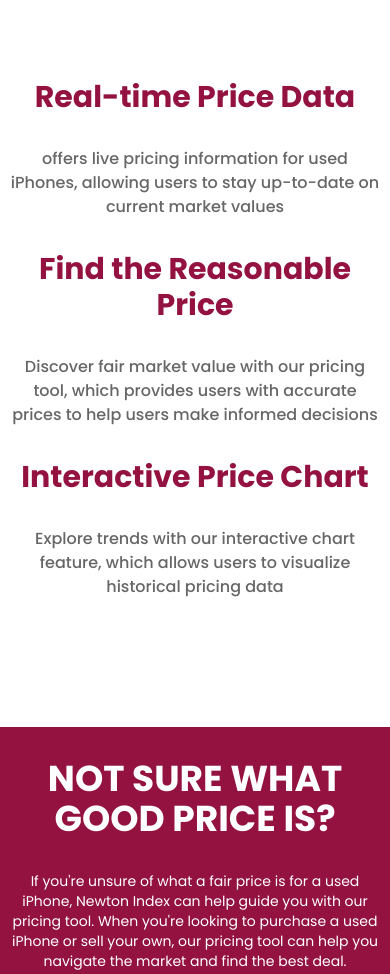
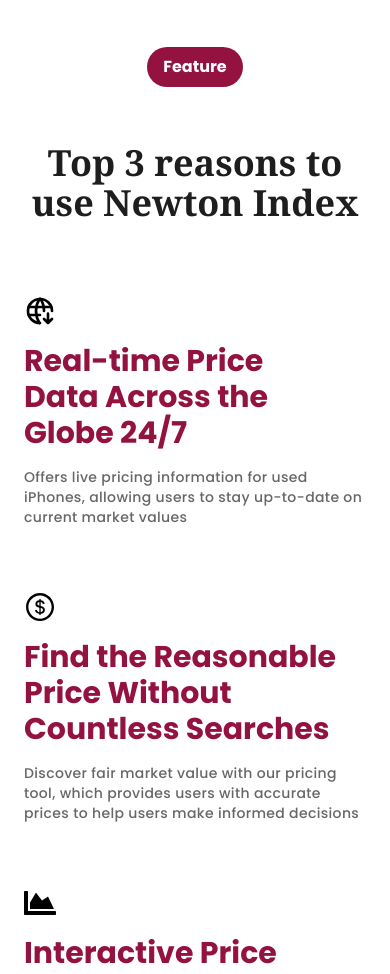
Before and after one commit to permonth-project/newton, a React (Create React App) app in the folder frontend/: page / in a window 390 px wide. Shown: the part 1020-1994 px from the top of the page. Built offline with nearby package versions, Linux system fonts and the light colour scheme.

Commit message:
Update design components

```diff
--- a/frontend/src/components/dashboard/GraphLine.jsx
+++ b/frontend/src/components/dashboard/GraphLine.jsx
@@ -37,7 +37,7 @@
     };
 
     return (
-        <div className='max-w-[1240px] mx-auto px-16 bg-black/0 mt-16 py-8 rounded-xl'>
+        <div className='max-w-[1240px] mx-auto px-16 mt-16 py-8'>
             <HighchartsReact highcharts={Highcharts} options={options} />
         </div >
     )
--- a/frontend/src/components/homepage/Cards2.jsx
+++ /dev/null
@@ -1,45 +0,0 @@
-import React from 'react'
-
-import img1 from '../../assets/NEWTON-FEATURE-1.png';
-import img2 from '../../assets/NEWTON-FEATURE-2.png';
-import img3 from '../../assets/IMAGE3.png';
-
-const Cards = () => {
-  return (
-    <div className='max-w-[1240px] group mx-auto  px-2 sm:px-0 bg-black/0   mt-4 sm:py-4 py-8 rounded-xl' id='feature'>
-
-      <div className=' mx-auto md:grid grid-cols-3 gap-8 my-4 group-hover text-center'>
-        <div className='my-8'>
-          <h1 className='text-3xl sm:text-2xl text-[#93123f] font-bold'>Real-time Price Data</h1>
-          <p className="font-medium text-black/60 mt-8 text-base">
-            offers live pricing information for used iPhones, allowing users to stay up-to-date on current market values
-          </p>
-        </div>
-
-        <div className='my-8'>
-          <h1 className='text-3xl sm:text-2xl text-[#93123f] font-bold'>Find the Reasonable Price</h1>
-          <p className="font-medium text-black/60 mt-8  text-base">
-            Discover fair market value with our pricing tool, which provides users with accurate prices to help users make informed decisions
-          </p>
-        </div>
-        <div className='my-8'>
-          <h1 className='text-3xl sm:text-2xl text-[#93123f] font-bold '>Interactive Price Chart</h1>
-          <p className="font-medium text-black/60 mt-8  text-base">
-            Explore trends with our interactive chart feature, which allows users to visualize historical pricing data
-          </p>
-        </div>
-
-      </div>
-
-
-
-
-    </div>
-
-
-
-
-  )
-}
-
-export default Cards
--- a/frontend/src/components/homepage/Iphone.jsx
+++ b/frontend/src/components/homepage/FAQ.jsx
@@ -1,7 +1,7 @@
 import React from 'react'
 import {BsFillPatchQuestionFill} from 'react-icons/bs';
 
-const Iphone = () => {
+const FAQ = () => {
   return (
     <div className='w-full mb-8 sm:px-4 px-2 sm:py-0 py-8' id='faq'>
         <div className='max-w-[1240px] flex flex-col mx-auto bg-black/0 sm:px-16 sm:py-16 border-none rounded-xl '>
@@ -24,14 +24,17 @@
         </div>
         <div className='grid  md:grid-cols-2 gap-8 mt-4'>
             <div className='bg-white flex flex-col rounded-xl'>
-            <h3 className='py-2 font-medium text-lg text-gray-800  flex items-center'><BsFillPatchQuestionFill size={20} className='text-gray-500 mr-2'/>Is&nbsp;<span className='text-[#93123f]'>Newton Index</span>&nbsp;legal to collect and use data?</h3>
-            <p className='py-2 text-gray-500 text-sm'>As a general rule, we all know it is not a good idea to scrape content from a website, yet some companies persist in this behaviour contrary to law and best practice.</p>
+            <h3 className='py-2 font-medium text-lg text-gray-800  flex items-center'><BsFillPatchQuestionFill size={20} className='text-gray-500 mr-2'/>How can I&nbsp;<span className='text-[#93123f]'>utilize</span>&nbsp;Newton Index?</h3>
+            <p className='py-2 text-gray-500 text-sm'>With the pricing tool, users can get a fair and unbiased estimate of the market value of a used iPhone, taking into consideration factors.</p>
             </div>
 
 
             <div className='bg-white flex flex-col rounded-xl'>
-            <h3 className='py-2 font-medium text-lg text-gray-800  flex items-center'><BsFillPatchQuestionFill size={20} className='text-gray-500 mr-2'/>How&nbsp;<span className='text-[#93123f]'>often</span>&nbsp; does it get updated?</h3>
-            <p className='py-2 text-gray-500 text-sm'>We will collect and publish the data into our Index every Friday evening. Because, Craigslist, website itself blocks the API when we scrap the data too often.</p>
+            <h3 className='py-2 font-medium text-lg text-gray-800  flex items-center'><BsFillPatchQuestionFill size={20} className='text-gray-500 mr-2'/>
+            Would there be more products added to the list??            </h3>
+            <p className='py-2 text-gray-500 text-sm'>
+              Other products like iPads, Macbooks and more will be added in the future. Sign the newsletter for further update!
+            </p>
             </div>
 
         </div>
@@ -40,4 +43,4 @@
   )
 }
 
-export default Iphone
+export default FAQ
--- /dev/null
+++ b/frontend/src/components/homepage/Feature.jsx
@@ -0,0 +1,74 @@
+import React from 'react'
+
+import img1 from '../../assets/NEWTON-FEATURE-1.png';
+import img2 from '../../assets/NEWTON-FEATURE-2.png';
+import img3 from '../../assets/IMAGE3.png';
+import { TbWorldDownload } from 'react-icons/tb';
+import { AiOutlineDollarCircle } from 'react-icons/ai';
+import { FaChartArea } from 'react-icons/fa';
+
+const Feature = () => {
+  return (
+    <div className='max-w-[1240px] group mx-auto  px-2 sm:px-0 bg-black/0   mt-4 sm:py-24 py-8 rounded-xl' id='feature'>
+
+
+
+      <h1 className='bg-[#93123f] w-fit mx-auto py-2 px-4 rounded-full font-bold text-center text-white mb-12'>Feature</h1>
+      <h1 className='my-8 w-fit mx-auto py-2 px-4 rounded-full font-semibold text-center text-[#1E1E1E] text-4xl font-serif'>Top 3 reasons to use Newton Index</h1>
+
+
+
+
+      <div className=' mx-auto md:grid grid-cols-3 gap-8 group-hover '>
+
+        <div className='flex flex-col bg-[#1E1E1E]/0 rounded-lg px-4 py-8 gap-4'>
+  <TbWorldDownload size={32}/>
+            <h1 className='text-3xl sm:text-xl text-[#93123f] font-bold w-[80%]'>Real-time Price Data Across the Globe 24/7</h1>
+          <p className="font-medium text-black/60 text-sm tracking-wide">
+            Offers live pricing information for used iPhones, allowing users to stay up-to-date on current market values
+          </p>
+        </div>
+
+        <div className='flex flex-col bg-[#1E1E1E]/0 rounded-lg px-4 py-8 gap-4'>
+  <AiOutlineDollarCircle size={32}/>
+            <h1 className='text-3xl sm:text-xl text-[#93123f] font-bold w-[100%]'>Find the Reasonable Price Without Countless Searches</h1>
+          <p className="font-medium text-black/60 text-sm tracking-wide">
+          Discover fair market value with our pricing tool, which provides users with accurate prices to help users make informed decisions
+          </p>
+        </div>
+
+        <div className='flex flex-col bg-[#1E1E1E]/0 rounded-lg px-4 py-8 gap-4'>
+  <FaChartArea size={32}/>
+            <h1 className='text-3xl sm:text-xl text-[#93123f] font-bold w-[100%]'>Interactive Price Chart to Compare and Find Your Price</h1>
+          <p className="font-medium text-black/60 text-sm tracking-wide">
+          Explore trends with our interactive chart feature, which allows users to visualize historical pricing data
+          </p>
+        </div>
+
+        {/* <div className='my-8'>
+          <h1 className='text-3xl sm:text-2xl text-[#93123f] font-bold'>Find the Reasonable Price</h1>
+          <p className="font-medium text-black/60 mt-8  text-base">
+            Discover fair market value with our pricing tool, which provides users with accurate prices to help users make informed decisions
+          </p>
+        </div>
+        <div className='my-8'>
+          <h1 className='text-3xl sm:text-2xl text-[#93123f] font-bold '>Interactive Price Chart</h1>
+          <p className="font-medium text-black/60 mt-8  text-base">
+            Explore trends with our interactive chart feature, which allows users to visualize historical pricing data
+          </p>
+        </div> */}
+
+      </div>
+
+
+
+
+    </div>
+
+
+
+
+  )
+}
+
+export default Feature
--- a/frontend/src/components/homepage/Cards3.jsx
+++ b/frontend/src/components/homepage/Process.jsx
@@ -1,6 +1,6 @@
 import React from 'react'
 
-const Cards3 = () => {
+const Process = () => {
   return (
     <div className='max-w-[1240px] group mx-auto  px-2 sm:px-16 bg-[#93123f] text-white mt-16 py-8 sm:py-32 sm:rounded-xl' id='process'>
         <div className='sm:grid md:grid-cols-3 gap-16'>
@@ -25,4 +25,4 @@
   )
 }
 
-export default Cards3
+export default Process
--- a/frontend/src/components/homepage/CTA.jsx
+++ b/frontend/src/components/homepage/Roadmap.jsx
@@ -2,14 +2,16 @@
 import React from 'react';
 import {RiNumber1} from 'react-icons/ri';
 
-const CTA = () => {
+const Roadmap = () => {
   return (
     <div className='w-full text-black' id='roadmap'>
-    <div className='max-w-[1240px] mx-auto  px-2 sm:px-16 py-8 sm:py-16 sm:my-8 sm:rounded-xl bg-red-50 '>
+    <div className='max-w-[1240px] mx-auto  px-2 sm:px-16 py-8 sm:py-16 sm:my-8 sm:rounded-xl  '>
       <div className='grid md:grid-cols-4 gap-8'>
         <div className='col-span-2'>
             <h1 className='sm:text-4xl text-5xl font-bold py-2 text-[#93123f]'>Future Roadmap</h1>
             <h1 className='sm:text-4xl text-3xl font-bold py-8'>We have tones of <span className="bg-[#93123f] text-white px-2 italic">features</span> to be updated in the future</h1>
+
+
         </div>
 
 
@@ -57,4 +59,4 @@
   )
 }
 
-export default CTA
+export default Roadmap;
--- a/frontend/src/pages/Homepage.jsx
+++ b/frontend/src/pages/Homepage.jsx
@@ -1,20 +1,20 @@
 import React from 'react';
 import Navbar from '../components/Navbar';
 import Hero from '../components/homepage/Hero';
-import Cards2 from '../components/homepage/Cards2';
-import Cards3 from '../components/homepage/Cards3';
-import Iphone from '../components/homepage/Iphone';
-import CTA from '../components/homepage/CTA';
+import Feature from '../components/homepage/Feature';
+import Process from '../components/homepage/Process';
+import FAQ from '../components/homepage/FAQ';
+import Roadmap from '../components/homepage/Roadmap';
 
 export default function Homepage() {
     return (
         <div className="App">
             <Navbar />
             <Hero />
-            <Cards2 />
-            <Cards3 />
-            <CTA />
-            <Iphone />
+            <Feature />
+            <Process />
+            <Roadmap />
+            <FAQ />
         </div>
     )
 }
```
Also changed, not shown: frontend/src/components/Footer.jsx (+27 -12 lines).
